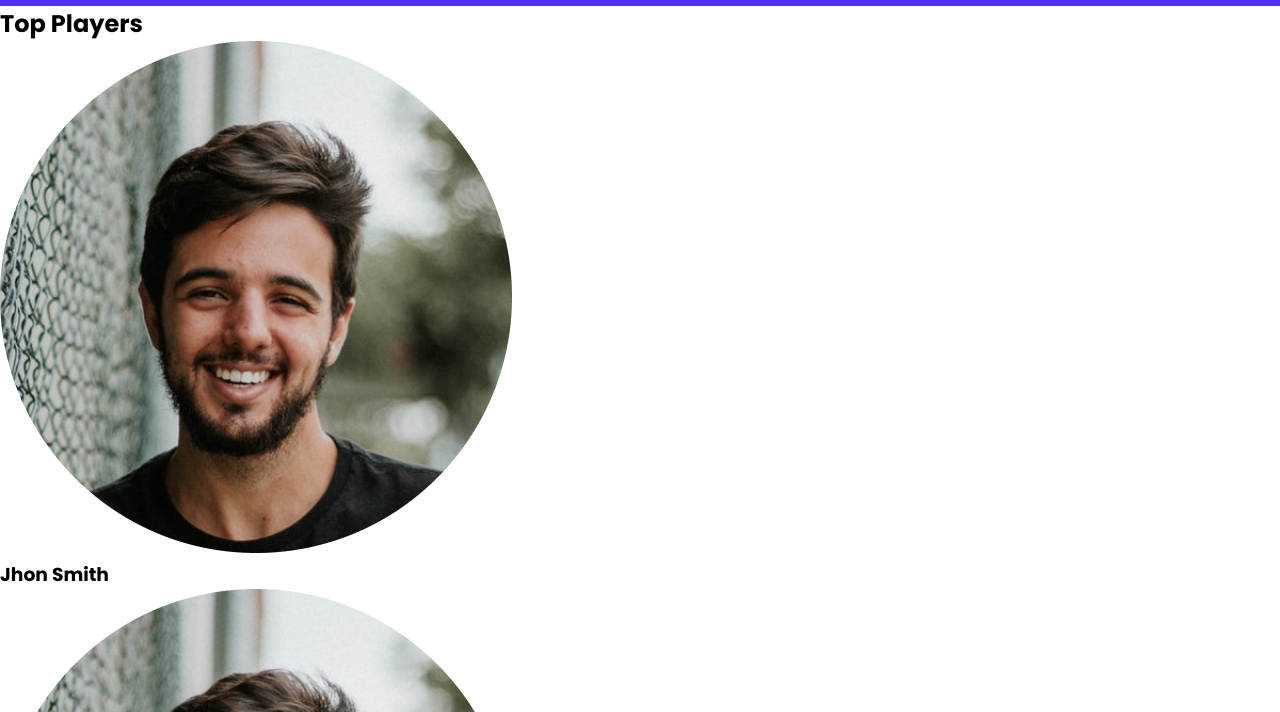
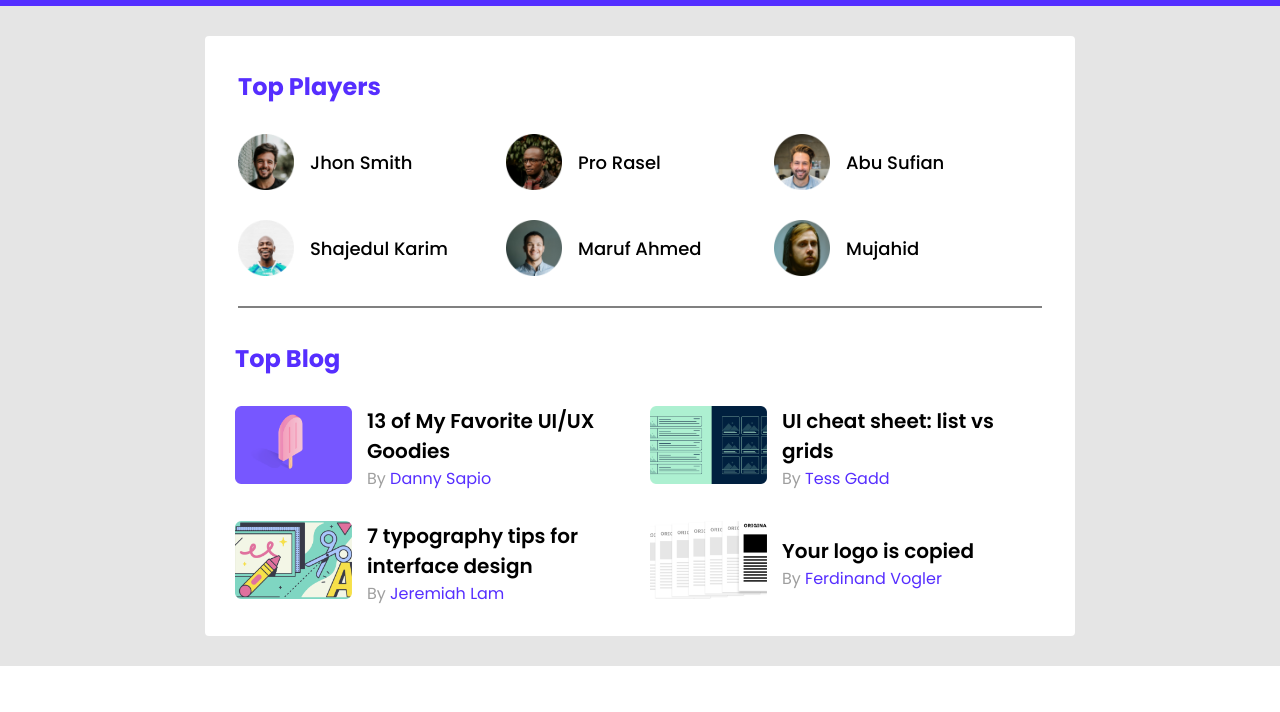
Before and after one commit to ashik-ashik/leader-board, a plain HTML site: page index.html in a window 1280 px wide. Shown: the part 88-800 px from the top of the page. Drawn offline with Linux system fonts and the light colour scheme.

Commit message:
[ADD] top area section added

```diff
--- a/css/style.css
+++ b/css/style.css
@@ -16,6 +16,13 @@
   max-width: 870px;
   width: 100%;
 
+}
+section .container{
+  background: #fff;
+  border-radius: 4px;
+}
+img{
+  width: 100%;
 }
 
 /* -------------------
@@ -88,3 +95,89 @@
 /* -------------------
      !  Header area design
 -----------------------*/
+
+
+/* -------------------
+    top player area design
+-----------------------*/
+main{
+  background: #E5E5E5;
+  padding: 30px 0;
+}
+.top-area{
+  display: flex;
+  justify-content: center;
+  align-items: center;
+  flex-direction: column;
+}
+.top-players{
+  padding: 33px;
+}
+.top-blogs > h2,
+.top-players > h2{
+  font-size: 24px;
+  color: #562EFF;
+}
+.all-players{
+  display: grid;
+  grid-template-columns: repeat(3, 1fr);
+  grid-row-gap: 30px;
+  padding: 30px 0;
+}
+.all-players .player{
+  display: flex;
+  align-items: center;
+}
+.all-players .player img{
+  height: 56px;
+  width: 56px;
+  margin-right: 16px;
+}
+.all-players .player .player-name{
+  font-size: 18px;
+  font-weight: 500;
+}
+
+/* -------------------
+   ! top player area design
+-----------------------*/
+
+
+
+/* -------------------
+   top blog area design
+-----------------------*/
+.top-blogs{
+  padding: 0 30px 30px;
+}
+.top-blogs .all-blogs{
+  padding-top: 30px;
+  display: grid;
+  grid-template-columns: repeat(2, 1fr);
+  grid-gap: 30px 20px;
+}
+.top-blogs .all-blogs .blog {
+  display: flex;
+  align-items: center;
+}
+.top-blogs .all-blogs .blog .blog-thumb{
+  margin-right: 15px;
+}
+.top-blogs .all-blogs .blog img{
+  width: 117px;
+}
+.top-blogs .blog .blog-title{
+  font-size: 20px;
+  font-weight: 600;
+}
+.top-blogs .blog .blog-author{
+  font-size: 16px;
+  color: #9F9F9F;
+}
+.top-blogs .blog .blog-author a{
+  text-decoration: none;
+  color: #562EFF;
+}
+/* -------------------
+   ! top blog area design
+-----------------------*/
--- a/index.html
+++ b/index.html
@@ -45,24 +45,59 @@
               <h3 class="player-name">Jhon Smith</h3>
             </div>
             <div class="player">
-              <img src="./images/players/player-1.png" alt="">
-              <h3 class="player-name">Jhon Smith</h3>
+              <img src="./images/players/player-2.png" alt="">
+              <h3 class="player-name">Pro Rasel</h3>
             </div>
             <div class="player">
-              <img src="./images/players/player-1.png" alt="">
-              <h3 class="player-name">Jhon Smith</h3>
+              <img src="./images/players/player-3.png" alt="">
+              <h3 class="player-name">Abu Sufian</h3>
             </div>
             <div class="player">
-              <img src="./images/players/player-1.png" alt="">
-              <h3 class="player-name">Jhon Smith</h3>
+              <img src="./images/players/player-4.png" alt="">
+              <h3 class="player-name">Shajedul Karim</h3>
             </div>
             <div class="player">
-              <img src="./images/players/player-1.png" alt="">
-              <h3 class="player-name">Jhon Smith</h3>
+              <img src="./images/players/player-5.png" alt="">
+              <h3 class="player-name">Maruf Ahmed</h3>
             </div>
             <div class="player">
-              <img src="./images/players/player-1.png" alt="">
-              <h3 class="player-name">Jhon Smith</h3>
+              <img src="./images/players/player-6.png" alt="">
+              <h3 class="player-name">Mujahid</h3>
+            </div>
+          </div>
+          <hr noshade>
+        </div>
+
+        <div class="top-blogs">
+          <h2>Top Blog</h2>
+          <div class="all-blogs">
+            <div class="blog">
+              <div class="blog-thumb"><img src="./images/blogs/blog-1.png" alt=""></div>
+              <div class="blog-info">
+                <h3 class="blog-title">13 of My Favorite UI/UX Goodies</h3>
+                <p class="blog-author">By<a href="#"> Danny Sapio</a></p>
+              </div>
+            </div>
+            <div class="blog">
+              <div class="blog-thumb"><img src="./images/blogs/blog-2.png" alt=""></div>
+              <div class="blog-info">
+                <h3 class="blog-title">UI cheat sheet: list vs grids</h3>
+                <p class="blog-author">By<a href="#"> Tess Gadd</a></p>
+              </div>
+            </div>
+            <div class="blog">
+              <div class="blog-thumb"><img src="./images/blogs/blog-3.png" alt=""></div>
+              <div class="blog-info">
+                <h3 class="blog-title">7 typography tips for interface design</h3>
+                <p class="blog-author">By<a href="#"> Jeremiah Lam</a></p>
+              </div>
+            </div>
+            <div class="blog">
+              <div class="blog-thumb"><img src="./images/blogs/blog-4.png" alt=""></div>
+              <div class="blog-info">
+                <h3 class="blog-title">Your logo is copied</h3>
+                <p class="blog-author">By<a href="#"> Ferdinand Vogler</a></p>
+              </div>
             </div>
           </div>
         </div>
```
